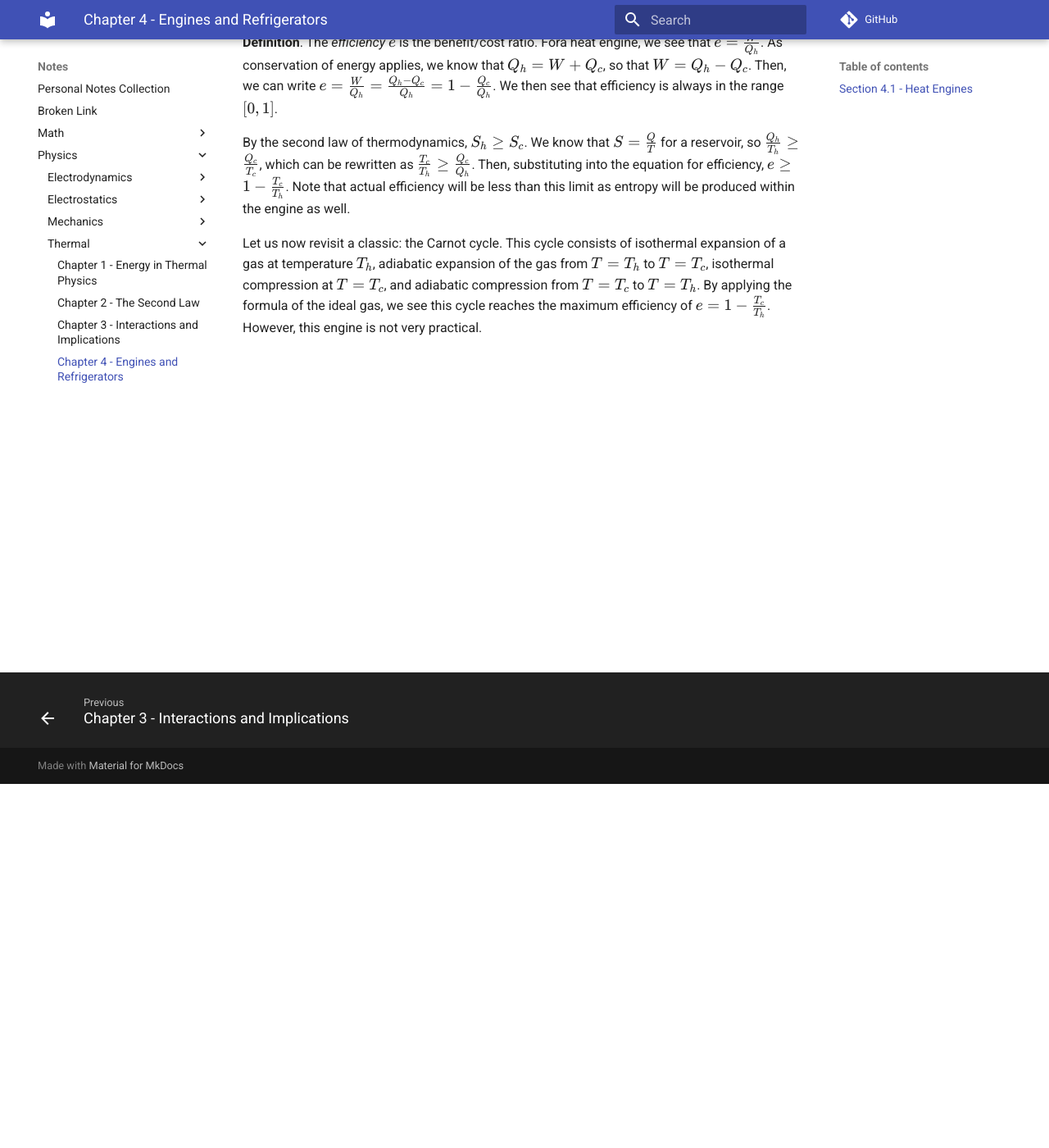
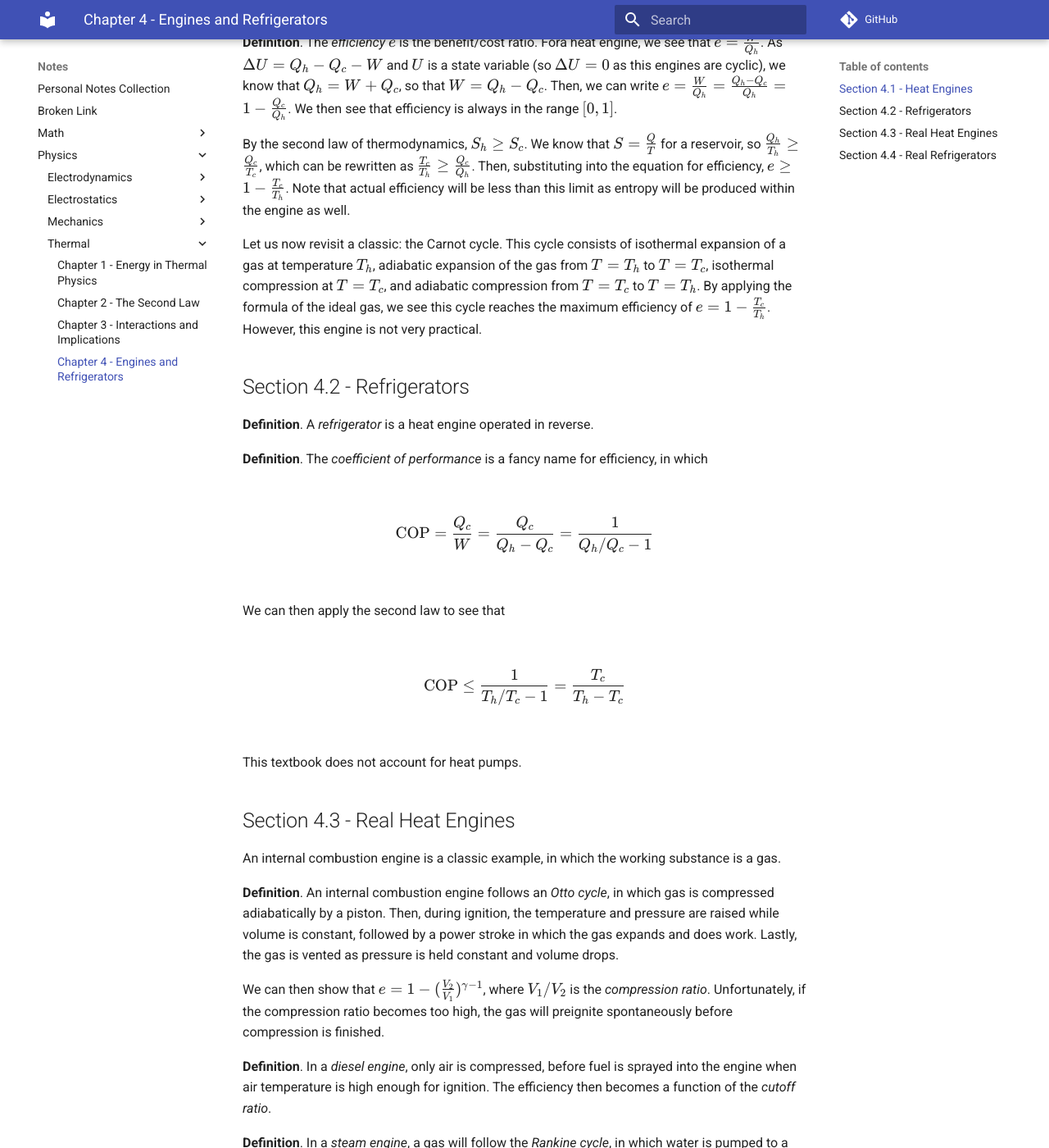
Before and after one commit to Indigo5684/Notes, an MkDocs documentation site: the page built from docs/physics/thermal/4-engines-refrigerators.md, in a window 1280 px wide and 1400 px high, scrolled down 444 px. Shown: the whole window at 82% size. Built offline with MkDocs 1.6.1 and Material for MkDocs 9.7.7, drawn with Linux system fonts in a browser that asks for light colours; comment, search, counter and statistics services are not loaded; some of the changed text lies outside the part shown.

Commit message:
Thermal Physics Chapter 4

```diff
--- a/docs/physics/thermal/4-engines-refrigerators.md
+++ b/docs/physics/thermal/4-engines-refrigerators.md
@@ -8,8 +8,46 @@
 
 For a a heat engine, we will denote $Q_h$ and $Q_c$ to represent the heat absorbed from the hot reservoir and heat rejected to the cold reservoir. Then, the net work done by the engine is $W$. In this model, all signs are positive.
 
-**Definition**. The *efficiency* $e$ is the benefit/cost ratio. Fora  heat engine, we see that $e = \frac{W}{Q_h}$. As conservation of energy applies, we know that $Q_h = W + Q_c$, so that $W = Q_h - Q_c$. Then, we can write $e = \frac{W}{Q_h} = \frac{Q_h - Q_c}{Q_h} = 1 - \frac{Q_c}{Q_h}$. We then see that efficiency is always in the range $[0, 1]$.
+**Definition**. The *efficiency* $e$ is the benefit/cost ratio. Fora  heat engine, we see that $e = \frac{W}{Q_h}$. As $\Delta U = Q_h - Q_c - W$ and $U$ is a state variable (so $\Delta U = 0$ as this engines are cyclic), we know that $Q_h = W + Q_c$, so that $W = Q_h - Q_c$. Then, we can write $e = \frac{W}{Q_h} = \frac{Q_h - Q_c}{Q_h} = 1 - \frac{Q_c}{Q_h}$. We then see that efficiency is always in the range $[0, 1]$.
 
 By the second law of thermodynamics, $S_h \geq S_c$. We know that $S = \frac{Q}{T}$ for a reservoir, so $\frac{Q_h}{T_h} \geq \frac{Q_c}{T_c}$, which can be rewritten as $\frac{T_c}{T_h} \geq \frac{Q_c}{Q_h}$. Then, substituting into the equation for efficiency, $e \geq 1 - \frac{T_c}{T_h}$. Note that actual efficiency will be less than this limit as entropy will be produced within the engine as well.
 
 Let us now revisit a classic: the Carnot cycle. This cycle consists of isothermal expansion of a gas at temperature $T_h$, adiabatic expansion of the gas from $T = T_h$ to $T = T_c$, isothermal compression at $T = T_c$, and adiabatic compression from $T = T_c$ to $T = T_h$. By applying the formula of the ideal gas, we see this cycle reaches the maximum efficiency of $e = 1 - \frac{T_c}{T_h}$. However, this engine is not very practical.
+
+## Section 4.2 - Refrigerators
+
+**Definition**. A *refrigerator* is a heat engine operated in reverse.
+
+**Definition**. The *coefficient of performance* is a fancy name for efficiency, in which
+
+$$\text{COP} = \frac{Q_c}{W} = \frac{Q_c}{Q_h - Q_c} = \frac{1}{Q_h/Q_c - 1}$$
+
+We can then apply the second law to see that
+
+$$\text{COP} \leq \frac{1}{T_h/T_c - 1} = \frac{T_c}{T_h - T_c}$$
+
+This textbook does not account for heat pumps.
+
+## Section 4.3 - Real Heat Engines
+
+An internal combustion engine is a classic example, in which the working substance is a gas.
+
+**Definition**. An internal combustion engine follows an *Otto cycle*, in which gas is compressed adiabatically by a piston. Then, during ignition, the temperature and pressure are raised while volume is constant, followed by a power stroke in which the gas expands and does work. Lastly, the gas is vented as pressure is held constant and volume drops.
+
+We can then show that $e = 1 - (\frac{V_2}{V_1})^{\gamma - 1}$, where $V_1 / V_2$ is the *compression ratio*. Unfortunately, if the compression ratio becomes too high, the gas will preignite spontaneously before compression is finished.
+
+**Definition**. In a *diesel engine*, only air is compressed, before fuel is sprayed into the engine when air temperature is high enough for ignition. The efficiency then becomes a function of the *cutoff ratio*.
+
+**Definition**. In a *steam engine*, a gas will follow the *Rankine cycle*, in which water is pumped to a high pressure, converted to a gas and expanded, sent through a turbine as it expands and pressure drops, and then condensed back to an initial volume. The efficiency then becomes a function of enthalpy ($H = U + PV$), where $e = \frac{H_4 - H_1}{H_3 - H_2} \approx 1 - \frac{H_4 - H_1}{H_3 - H_1}$.
+
+For a steam engine, we see steam tables, and everybody becomes unhappy.
+
+## Section 4.4 - Real Refrigerators
+
+A refrigerator is normally the reverse of a Rankine cycle. Notably, refrigerants are used instead of water due to the lower freezing and boiling temperatures. However, many are CFCs. We then see that
+
+$$\text{COP} = \frac{H_1 - H_4}{H_2 - H_3 - H_1 + H_4}$$
+
+**Definition**. The *throttling* or *Joule-Thomson* process is used in refrigerators, and is complex. This class skips it for now.
+
+I've also skipped the Liquefaction of Gasses and Towards Absolute Zero sections.
```
